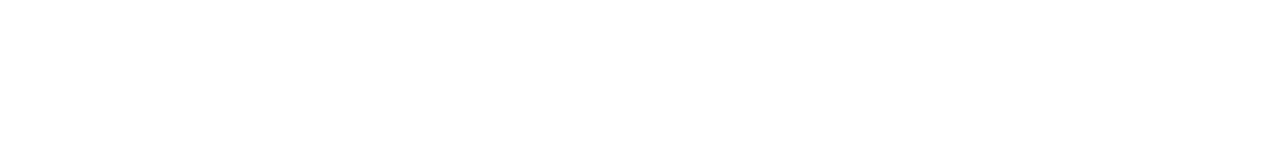
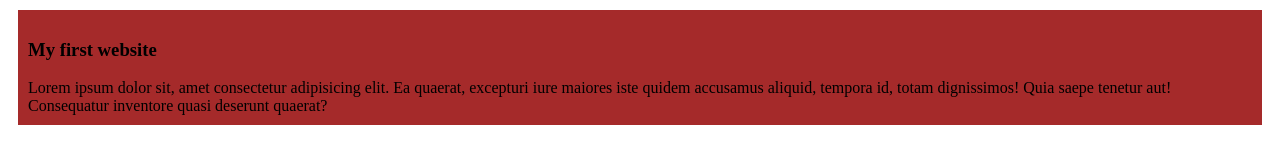
Before and after one commit to Naimur300/my-first-github-repo, a plain HTML site: page index.html in a window 1280 px wide. Drawn offline with Linux system fonts and the light colour scheme.

Commit message:
added the first blog

```diff
--- /dev/null
+++ b/blog.css
@@ -0,0 +1,5 @@
+div{
+    background-color: brown;
+    padding: 10px;
+    margin: 10px;
+}
--- a/index.html
+++ b/index.html
@@ -4,8 +4,13 @@
     <meta charset="UTF-8">
     <meta name="viewport" content="width=device-width, initial-scale=1.0">
     <title>My first github repo</title>
+    <link rel="stylesheet" href="blog.css">
 </head>
 <body>
 
+    <div>
+        <h3>My first website</h3>
+        Lorem ipsum dolor sit, amet consectetur adipisicing elit. Ea quaerat, excepturi iure maiores iste quidem accusamus aliquid, tempora id, totam dignissimos! Quia saepe tenetur aut! Consequatur inventore quasi deserunt quaerat?
+    </div>
 </body>
 </html>
```
